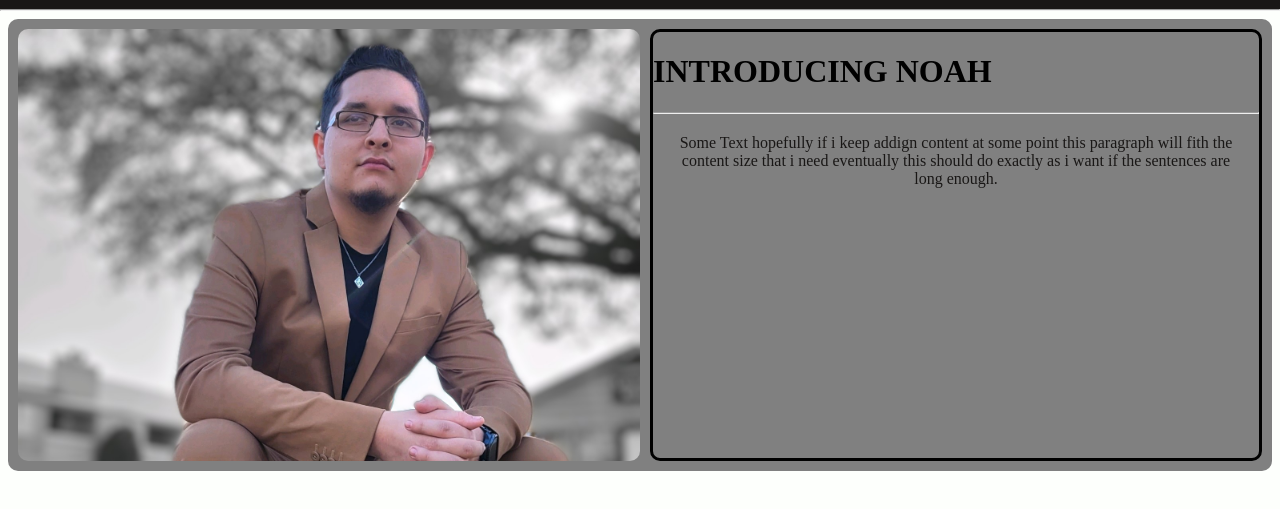
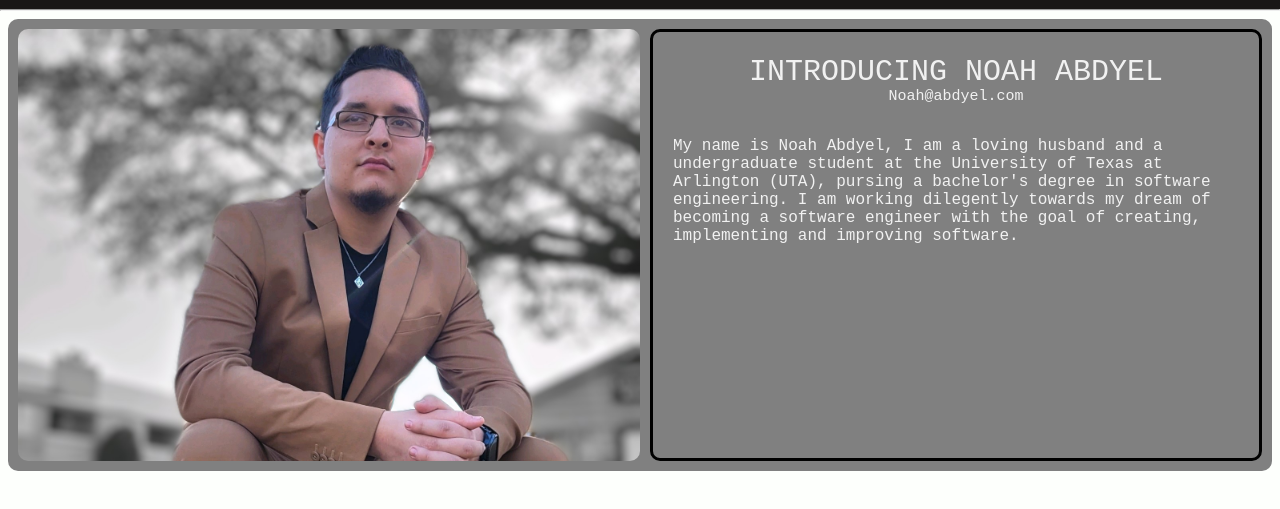
Before and after one commit to Abdyel/Website, a plain HTML site: page index.html in a window 1280 px wide. Shown: the part 83-592 px from the top of the page. Drawn offline with Linux system fonts and the light colour scheme.

Commit message:
added rough draft of intro text

```diff
--- a/CSS/index.css
+++ b/CSS/index.css
@@ -260,11 +260,28 @@ div.p1 p{
     text-overflow: wrap;
 }
 
-h1{
+div.p1 hr {
+    border: 1px solid black;
+}
 
+p.h1{
+    line-height: 20px;
+    font-family: Andale Mono, monospace;
+    font-weight: 500;
+    font-size: 30px;
+    color: #F1F1F1;
+    text-align: center;
+}
+
+
+.email{
+    line-height: 20px;
+    font-size: 15px;
 }
 
 #p1{
-    color: #191716;
+    text-align: left;
+    font-family: Andale Mono, monospace;
+    color: #F1F1F1;
     margin: 20px;
 }
--- a/index.html
+++ b/index.html
@@ -44,9 +44,14 @@
     <div class="intro">
       <img src="images/44043.jpeg" alt="Noah Abyel on Bench">
       <div class="p1">
-        <h1>INTRODUCING NOAH</h1>
-        <hr>
-        <p id="p1">Some Text hopefully if i keep addign content at some point this paragraph will fith the content size that i need eventually this should do exactly as i want if the sentences are long enough.</p>
+        <p class="h1">
+          INTRODUCING NOAH ABDYEL<br>
+          <span class="email">Noah@abdyel.com</span>
+        </p>
+        <p id="p1">My name is Noah Abdyel, I am a loving husband and a undergraduate student at the University of Texas at Arlington (UTA), pursing a bachelor's degree in software engineering. I am working dilegently towards my dream of becoming a software engineer with the goal of creating, implementing and improving software. </p>
+        <p>
+
+        </p>
       </div>
     </div>
   </body>
```
